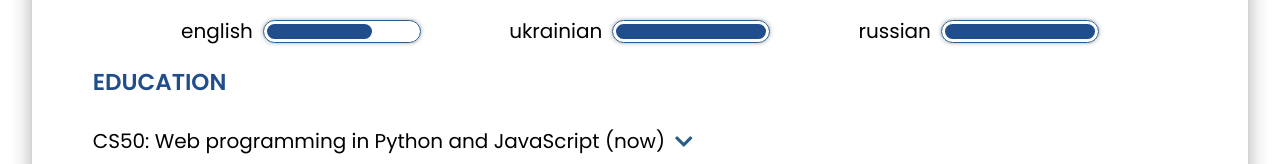
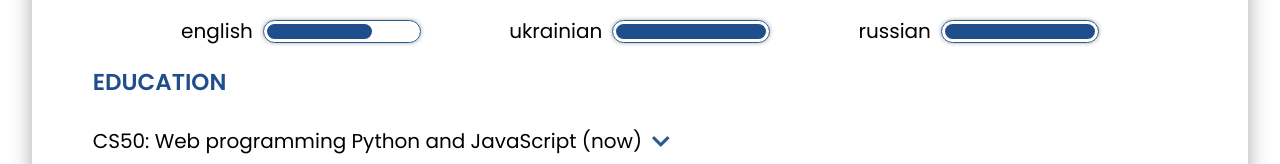
Before and after one commit to vocoim/vocoim.io.cv, a plain HTML site: page index.html in a window 1280 px wide. Shown: the part 992-1156 px from the top of the page. Drawn offline with Linux system fonts and the light colour scheme.

Commit message:
changed content

```diff
--- a/index.html
+++ b/index.html
@@ -99,7 +99,7 @@
         <div class="items-list">
             <div class="items-list_container">
                 <div class="items-list_title">
-                    <h4>CS50: Web programming in Python and JavaScript (now)</h4>
+                    <h4>CS50: Web programming Python and JavaScript (now)</h4>
                     <button class="expand-button"><i class="fas fa-chevron-down"></i><i class="fas fa-chevron-up"></i>
                     </button>
                 </div>
```
